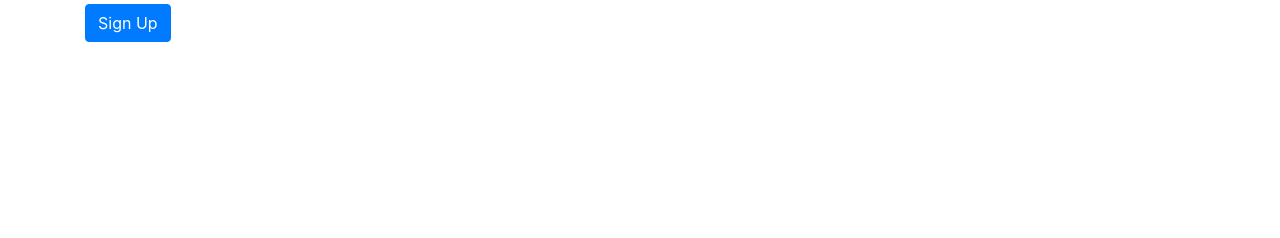
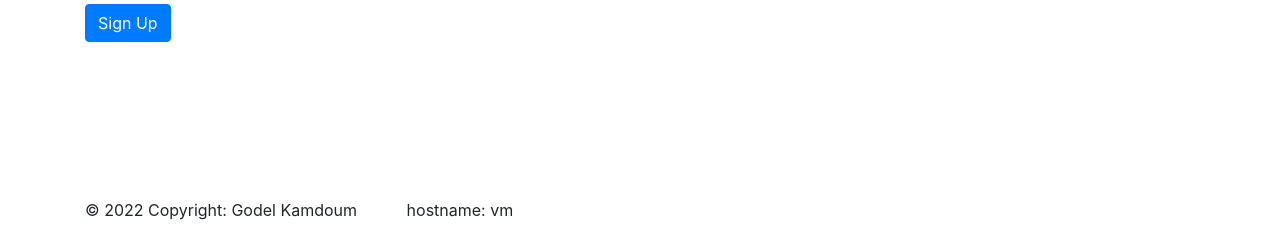
Before and after one commit to godelc7/certificate_manager, a Flask app: page /sign_up in a window 1280 px wide. Shown: the part 562-800 px from the top of the page. Run offline with Flask 2, Linux system fonts and the light colour scheme; some libraries are stand-ins or nearby versions.

Commit message:
Adding a footer at the bottem of the page

```diff
--- a/main.py
+++ b/main.py
@@ -1,3 +1,4 @@
+import socket
 from flask import Flask, request, render_template, flash
 from models import DatabaseHandler
 
@@ -5,6 +6,7 @@ DATABASE = None
 
 APP = Flask(__name__)
 APP.config['SECRET_KEY'] = 'wertivicwdfkjk_fwr924/§$=)("?§'
+HOSTNAME = socket.gethostname()
 
 
 def handle_cert_title(title):
@@ -27,17 +29,17 @@ def home():
 
     if DATABASE is None:
         return render_template("home.html")
-    return render_template("home.html", certificates=DATABASE.get_all_certificates())
+    return render_template("home.html", certificates=DATABASE.get_all_certificates(), hostname=HOSTNAME)
 
 
 @APP.route("/login", methods=['GET', 'POST'])
 def login():
-    return render_template("login.html")
+    return render_template("login.html", hostname=HOSTNAME)
 
 
 @APP.route("/sign_up", methods=['GET', 'POST'])
 def sign_up():
-    return render_template("sign_up.html")
+    return render_template("sign_up.html", hostname=HOSTNAME)
 
 
 if __name__ == '__main__':
--- a/templates/sign_up.html
+++ b/templates/sign_up.html
@@ -86,6 +86,14 @@
             </form>
         </div>
 
+        <div class="container fixed-bottom">
+            <footer class="page-footer font-small pt-4">
+                <div class="footer-copyright text-left py-3">
+                    &copy; 2022 Copyright: Godel Kamdoum &nbsp; &nbsp; &nbsp; &nbsp; &nbsp; hostname: {{ hostname }}
+                </div>
+            </footer>
+        </div>
+
         <script
             src="https://code.jquery.com/jquery-3.2.1.slim.min.js"
             integrity="sha384-KJ3o2DKtIkvYIK3UENzmM7KCkRr/rE9/Qpg6aAZGJwFDMVNA/GpGFF93hXpG5KkN"
```
Also changed, not shown: templates/home.html (+8 -0 lines), templates/login.html (+8 -0 lines).
